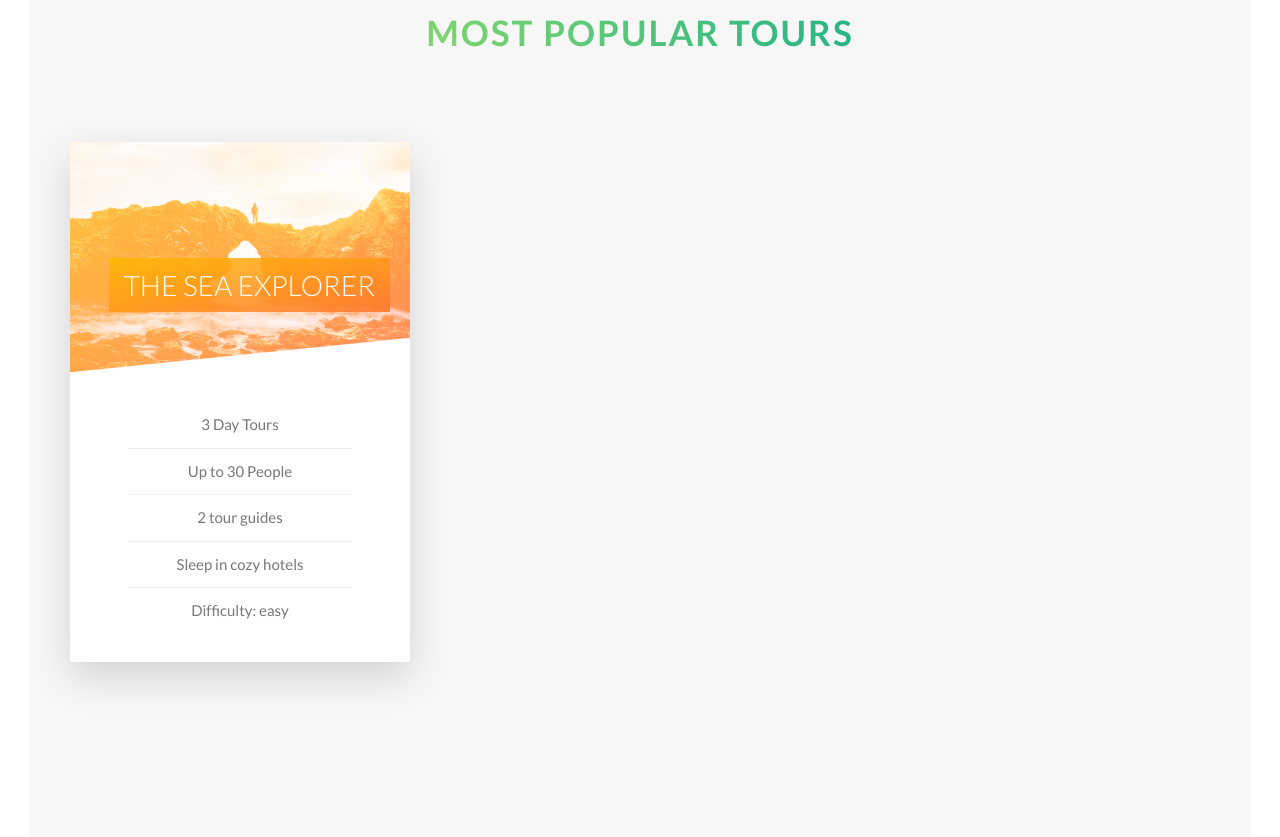
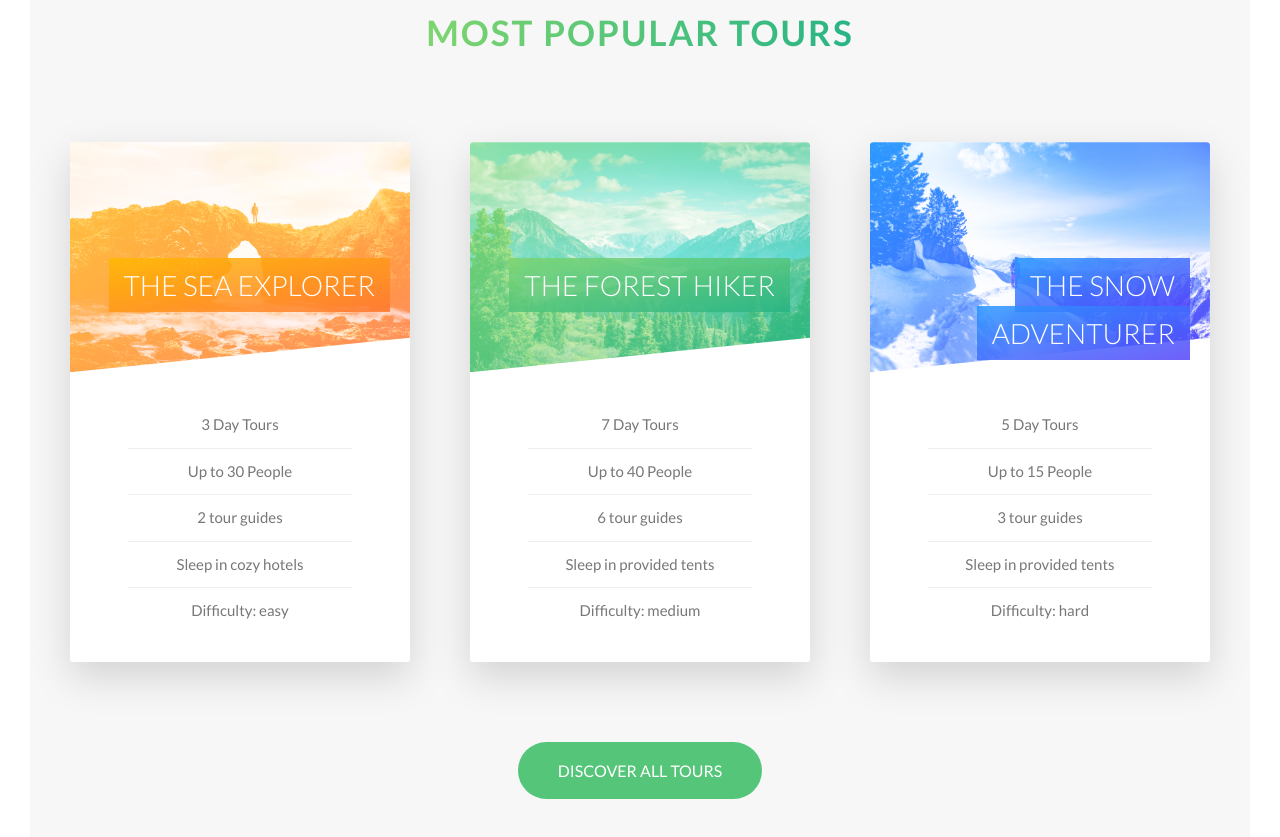
Before and after one commit to conaryHernandez/css-sass-playground, a website: page natours/index.html in a window 1280 px wide. Shown: the part 2708-3545 px from the top of the page. Drawn offline with Linux system fonts and the light colour scheme.

Commit message:
Natours
card component (finished)

```diff
--- a/natours/index.html
+++ b/natours/index.html
@@ -164,12 +164,83 @@
                 </div>
               </div>
               <div class="card__side card__side--back card__side--back-1">
-                Back
+                <div class="card__cta">
+                  <div class="card__price-box">
+                    <p class="card__price-only">Only</p>
+                    <p class="card__price-value">$297</p>
+                  </div>
+
+                  <a href="" class="btn btn--white">Book Now</a>
+                </div>
               </div>
             </div>
           </div>
-          <div class="col-1-of-3"></div>
-          <div class="col-1-of-3"></div>
+          <div class="col-1-of-3">
+            <div class="card">
+              <div class="card__side card__side--front">
+                <div class="card__picture card__picture--2">&nbsp;</div>
+                <h4 class="card__heading">
+                  <span class="card__heading-span card__heading-span--2">
+                    The Forest Hiker
+                  </span>
+                </h4>
+                <div class="card__details">
+                  <ul>
+                    <li>7 Day Tours</li>
+                    <li>Up to 40 People</li>
+                    <li>6 tour guides</li>
+                    <li>Sleep in provided tents</li>
+                    <li>Difficulty: medium</li>
+                  </ul>
+                </div>
+              </div>
+              <div class="card__side card__side--back card__side--back-2">
+                <div class="card__cta">
+                  <div class="card__price-box">
+                    <p class="card__price-only">Only</p>
+                    <p class="card__price-value">$497</p>
+                  </div>
+
+                  <a href="" class="btn btn--white">Book Now</a>
+                </div>
+              </div>
+            </div>
+          </div>
+          <div class="col-1-of-3">
+            <div class="card">
+              <div class="card__side card__side--front">
+                <div class="card__picture card__picture--3">&nbsp;</div>
+                <h4 class="card__heading">
+                  <span class="card__heading-span card__heading-span--3">
+                    The Snow Adventurer
+                  </span>
+                </h4>
+                <div class="card__details">
+                  <ul>
+                    <li>5 Day Tours</li>
+                    <li>Up to 15 People</li>
+                    <li>3 tour guides</li>
+                    <li>Sleep in provided tents</li>
+                    <li>Difficulty: hard</li>
+                  </ul>
+                </div>
+              </div>
+              <div class="card__side card__side--back card__side--back-3">
+                <div class="card__cta">
+                  <div class="card__price-box">
+                    <p class="card__price-only">Only</p>
+                    <p class="card__price-value">$897</p>
+                  </div>
+
+                  <a href="" class="btn btn--white">Book Now</a>
+                </div>
+              </div>
+            </div>
+          </div>
+        </div>
+
+        <div class="u-center-text u-margin-top-large">
+          <a href="#" class="btn btn--green">Discover all tours</a>
         </div>
       </section>
     </main>
--- a/natours/sass/base/_utilities.scss
+++ b/natours/sass/base/_utilities.scss
@@ -13,3 +13,10 @@
 .u-margin-bottom-small {
   margin-bottom: 1.5rem;
 }
+
+.u-margin-top-large {
+  margin-top: 10rem;
+}
+.u-margin-top-big {
+  margin-top: 8rem;
+}
--- a/natours/sass/components/_button.scss
+++ b/natours/sass/components/_button.scss
@@ -32,6 +32,15 @@
 
     &::after {
       background-color: $color-white;
+    }
+  }
+
+  &--green {
+    background-color: $color-primary;
+    color: $color-white;
+
+    &::after {
+      background-color: $color-primary;
     }
   }
 
--- a/natours/sass/components/_card.scss
+++ b/natours/sass/components/_card.scss
@@ -31,6 +31,22 @@
           $color-secondary-dark
         );
       }
+
+      &-2 {
+        background-image: linear-gradient(
+          to right bottom,
+          $color-primary-light,
+          $color-primary-dark
+        );
+      }
+
+      &-3 {
+        background-image: linear-gradient(
+          to right bottom,
+          $color-tertiary-light,
+          $color-tertiary-dark
+        );
+      }
     }
   }
 
@@ -48,6 +64,8 @@
     background-blend-mode: screen;
     -webkit-clip-path: polygon(0 0, 100% 0, 100% 85%, 0 100%);
     clip-path: polygon(0 0, 100% 0, 100% 85%, 0 100%);
+    border-top-right-radius: 3px;
+    border-top-left-radius: 3px;
 
     &--1 {
       background-image: linear-gradient(
@@ -59,10 +77,20 @@
     }
 
     &--2 {
-      background-image: url(../img/nat-5.img);
+      background-image: linear-gradient(
+          to right bottom,
+          $color-primary-light,
+          $color-primary-dark
+        ),
+        url(../img/nat-6.jpg);
     }
     &--3 {
-      background-image: url(../img/nat-5.img);
+      background-image: linear-gradient(
+          to right bottom,
+          $color-tertiary-light,
+          $color-tertiary-dark
+        ),
+        url(../img/nat-7.jpg);
     }
   }
 
@@ -90,6 +118,22 @@
         rgba($color-secondary-dark, 0.85)
       );
     }
+
+    &--2 {
+      background-image: linear-gradient(
+        to right bottom,
+        rgba($color-primary-light, 0.85),
+        rgba($color-primary-dark, 0.85)
+      );
+    }
+
+    &--3 {
+      background-image: linear-gradient(
+        to right bottom,
+        rgba($color-tertiary-light, 0.85),
+        rgba($color-tertiary-dark, 0.85)
+      );
+    }
   }
 
   &__details {
@@ -111,4 +155,29 @@
       }
     }
   }
+
+  &__cta {
+    position: absolute;
+    top: 50%;
+    left: 50%;
+    transform: translate(-50%, -50%);
+    width: 90%;
+    text-align: center;
+  }
+
+  &__price-box {
+    text-align: center;
+    color: $color-white;
+    margin-bottom: 8rem;
+  }
+
+  &__price-only {
+    font-size: 1.4rem;
+    text-transform: uppercase;
+  }
+
+  &__price-value {
+    font-size: 6rem;
+    font-weight: 100;
+  }
 }
--- a/natours/sass/pages/_home.scss
+++ b/natours/sass/pages/_home.scss
@@ -24,6 +24,6 @@
 
 .section-tours {
   margin-top: -10rem;
-  padding: 25rem 0 50rem 0;
+  padding: 25rem 0 15rem 0;
   background-color: $color-grey-light-1;
 }
```
Also changed, not shown: natours/css/main.css.
